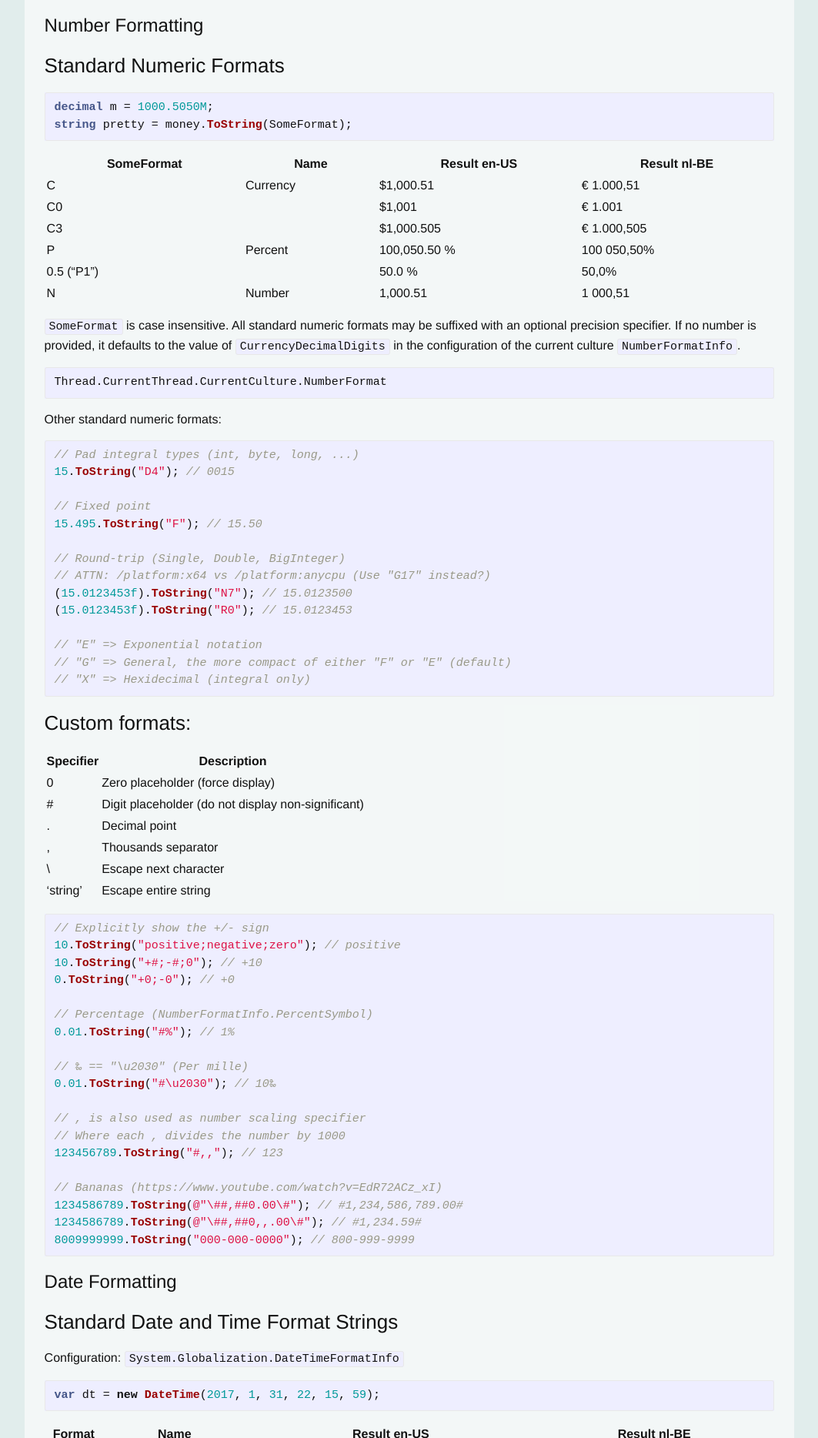
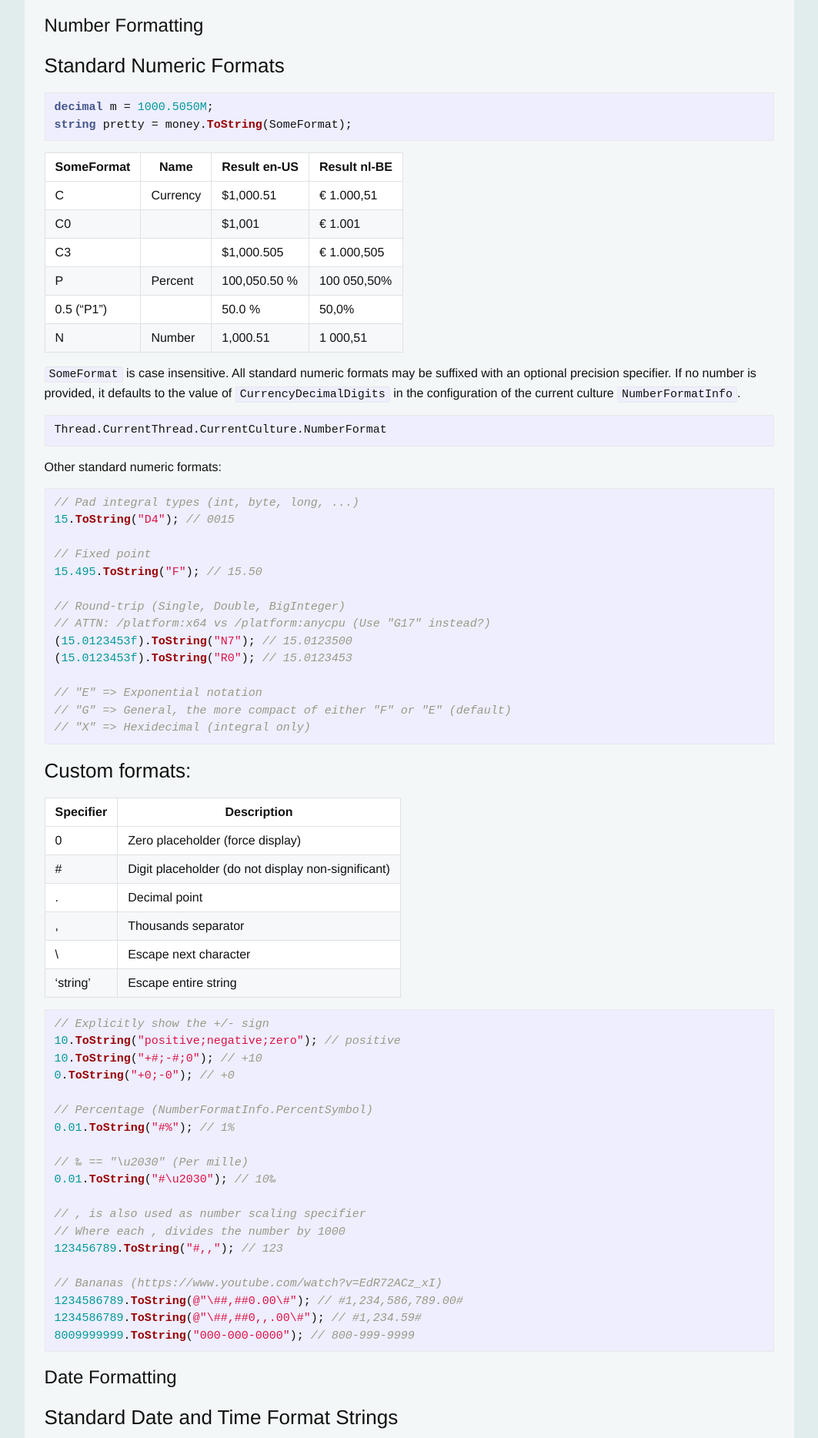
Before and after one commit to Laoujin/bliki, a Jekyll site: the page built from _posts/2017-04-20-dot-net-number-and-date-formatting.md, in a window 1280 px wide. Shown: the part 1625-3493 px from the top of the page at 77% size, without its empty margins (108-1171 px from the left). Built offline with Jekyll 4.4.1, drawn with Linux system fonts in a browser that asks for light colours; some web fonts are replaced.

Commit message:
md: better table layout

```diff
--- /dev/null
+++ b/_sass/_tables.scss
@@ -0,0 +1,35 @@
+table.table-margin {
+	margin-bottom: 15px;
+	border-collapse: collapse;
+	display: block;
+	// width: 100%;
+	overflow: auto
+
+	th {
+		font-weight: 600;
+	}
+
+	th, td {
+		padding: 6px 13px;
+		border: 1px solid #dfe2e5;
+	}
+
+	tr {
+		background-color: #fff;
+		border-top: 1px solid #c6cbd1;
+	}
+
+	tr:nth-child(2n) {
+		background-color: #f6f8fa;
+	}
+
+}
+
+table.table-code {
+	@extend .table-margin;
+	width: 100%;
+
+	th:first, table td:first {
+		width: 50%;
+	}
+}
--- a/assets/css/style.scss
+++ b/assets/css/style.scss
@@ -52,17 +52,5 @@
 @import "_layout-header";
 @import "_layout-footer";
 @import "_syntax-highlighting";
+@import "_tables";
 @import "_home";
-
-table.table-margin {
-	margin-bottom: 15px;
-}
-
-table.table-code {
-	@extend .table-margin;
-	width: 100%;
-
-	th:first, table td:first {
-		width: 50%;
-	}
-}
```
Also changed, not shown: README.md.
